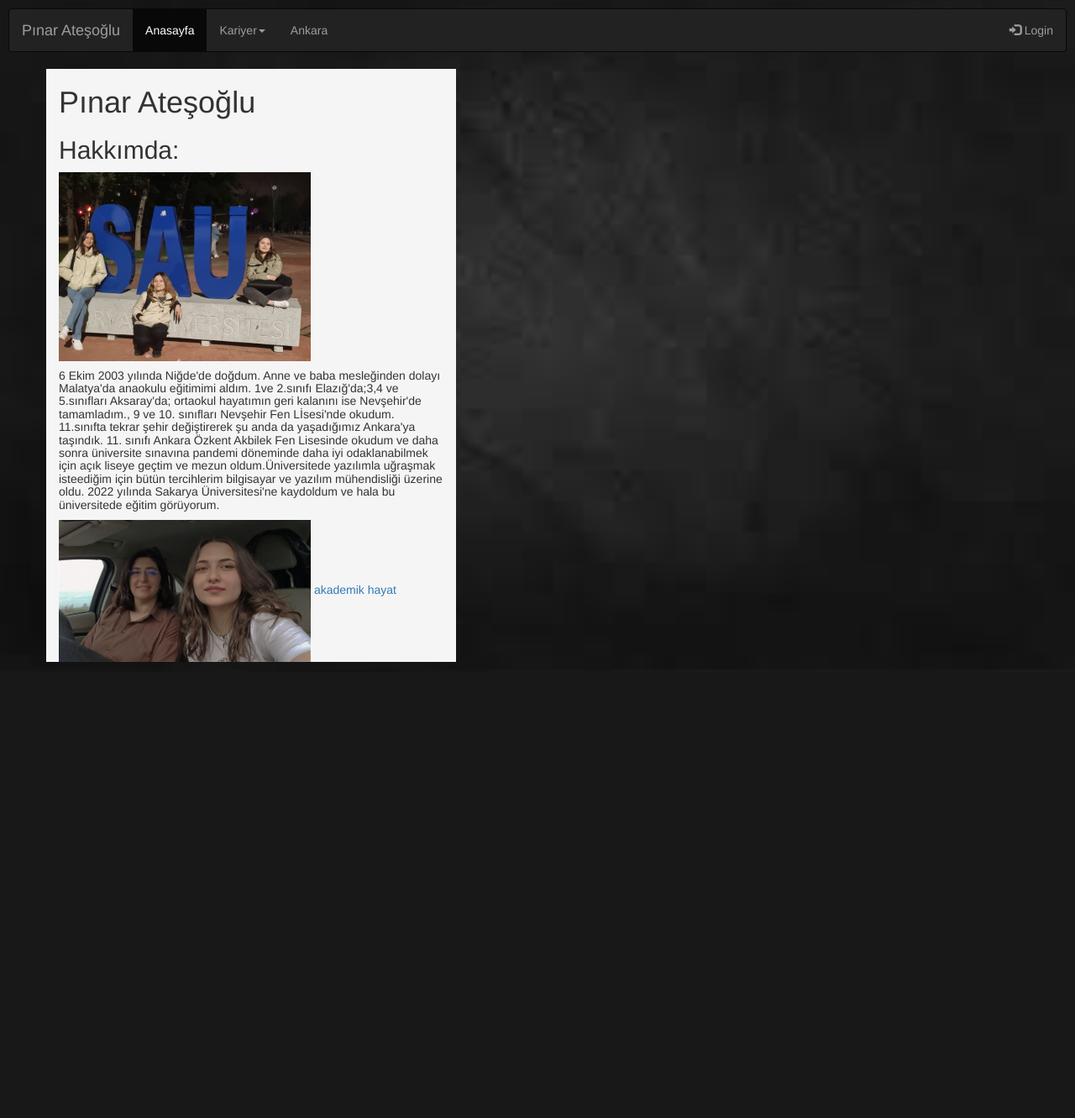
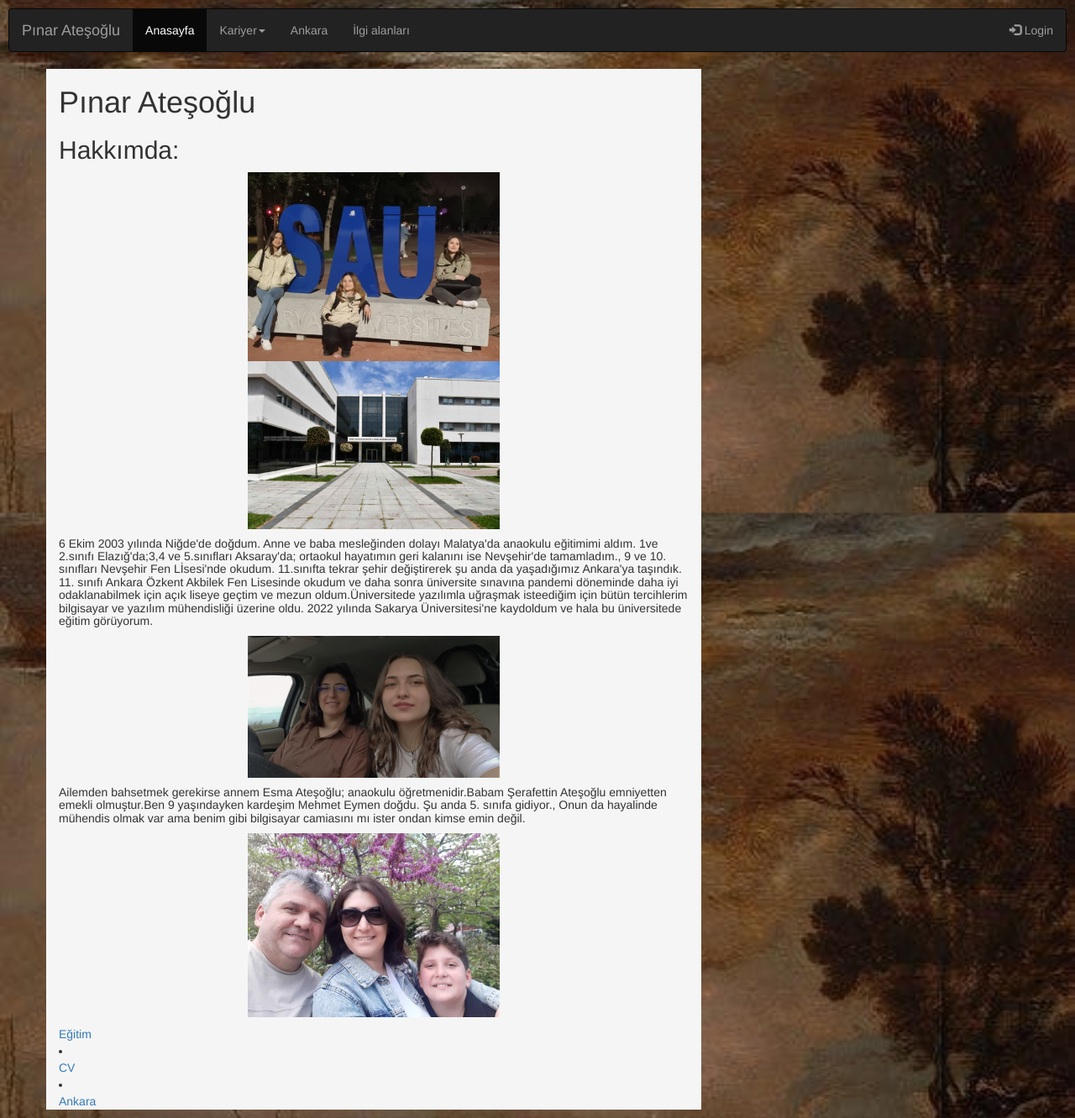
Before and after one commit to pinaratesoglu/websitesi1, a PHP site: page /anasayfa.html in a window 1280 px wide. Shown: the whole page at 84% size. Before the commit the page ends 788 px from the top, so only its background shows below. Run offline with PHP 8.4, Linux system fonts and the light colour scheme.

Commit message:
Add files via upload
web sitesi 3.gün

```diff
--- a/anasayfa.html
+++ b/anasayfa.html
@@ -2,6 +2,7 @@
 <html lang="tr-TR">
     <head>
       <style>
+
         p.one{
           border-style: solid;
           border-width: 200px 200px;
@@ -37,13 +38,18 @@
               <ul class="nav navbar-nav">
                 <li class="active"><a href="#">Anasayfa</a></li>
                 <li class="dropdown"><a class="dropdown-toggle" data-toggle="dropdown" href="#">Kariyer<span class="caret"></span></a>
-                  <ul class="dropdown-menu">
-                    <li><a href="#">Eğitim</a></li>
-                    <li><a href="#">CV</a></li>
+
+                    <ul class="dropdown-menu">
+
+                                    <li><a href="#">Eğitim</a></li>
+                                   <li><a href="#">CV</a></li>
 
                   </ul>
                 </li>
-                <li><a href="#">Ankara</a></li>
+
+
+                  <li><a href="ankara.html">Ankara</a></li>
+                  <li><a href="ilgialanlari.html">İlgi alanları</a></li>
 
 
               </ul>
@@ -56,10 +62,11 @@
 
           <div class ="container ">
             <div class="row">
-              <div class="col-md-5 mx-auto arkaplanım">
+           <div class="col-md-8 mx-auto arkaplanım">
                         <h1>Pınar Ateşoğlu</h1>
         <h2>Hakkımda:</h2>
-               <img src="resim3sau.jpg" width="300px">
+            <center><img src="resim/resim3sau.jpg" width="300px"> </center>
+            <center><img src="bbf.jpg" width="300px"></center>
         <h5>6 Ekim 2003 yılında Niğde'de doğdum. Anne ve baba mesleğinden dolayı Malatya'da anaokulu eğitimimi aldım.
             1ve 2.sınıfı Elazığ'da;3,4 ve 5.sınıfları Aksaray'da; ortaokul hayatımın geri kalanını ise Nevşehir'de tamamladım.,
             9 ve 10. sınıfları Nevşehir Fen Lİsesi'nde okudum. 11.sınıfta tekrar şehir değiştirerek şu anda da yaşadığımız Ankara'ya
@@ -68,10 +75,19 @@
             mühendisliği üzerine oldu. 2022 yılında Sakarya Üniversitesi'ne kaydoldum ve hala bu üniversitede eğitim görüyorum.
 
         </h5>
+        <center><img src="resim/resim 2.jpg" width="300px"></center>
+        <h5>
+          Ailemden bahsetmek gerekirse annem Esma Ateşoğlu; anaokulu öğretmenidir.Babam Şerafettin Ateşoğlu
+          emniyetten emekli olmuştur.Ben 9 yaşındayken kardeşim Mehmet Eymen doğdu. Şu anda 5. sınıfa gidiyor.,
+          Onun da hayalinde mühendis olmak var ama benim gibi bilgisayar camiasını mı  ister ondan kimse emin değil.
+        </h5>
+        <center><img src="aile.jpg" width="300px"></center>
         <p></p>
-        <img src="resim 2.jpg" width="300px">
 
-        <a href="akademikhayat.html" title="ilgialanlari">akademik hayat</a>
+
+        <a href="akademikhayat.html" title="eğitim">Eğitim</a><li></li>
+        <a href="CV.html" title="CV">CV</a><li></li>
+        <a href="ankara.html" title="Ankara">Ankara</a>
               </div>
             </div>
           </div>
--- a/style.css
+++ b/style.css
@@ -7,8 +7,8 @@ body{
     background-color: whitesmoke;
 }
 #pınar{
-    background-color: black;
-    background-image: url(arkaplan.jpg);
+
+    background-image: url(background.jpeg);
     background-position: right bottom;
     padding: 10px;
     background-size: 100%;
```
Also changed, not shown: ilgialanlari.html (+91 -0 lines), ankara.html (added), resim/aile.jpg (added), resim/background.jpeg (added), resim/bbf.jpg (added), resim/fairy.jpg (added), resim/medusa.jpg (added), resim/reeckless.jpg (added).
